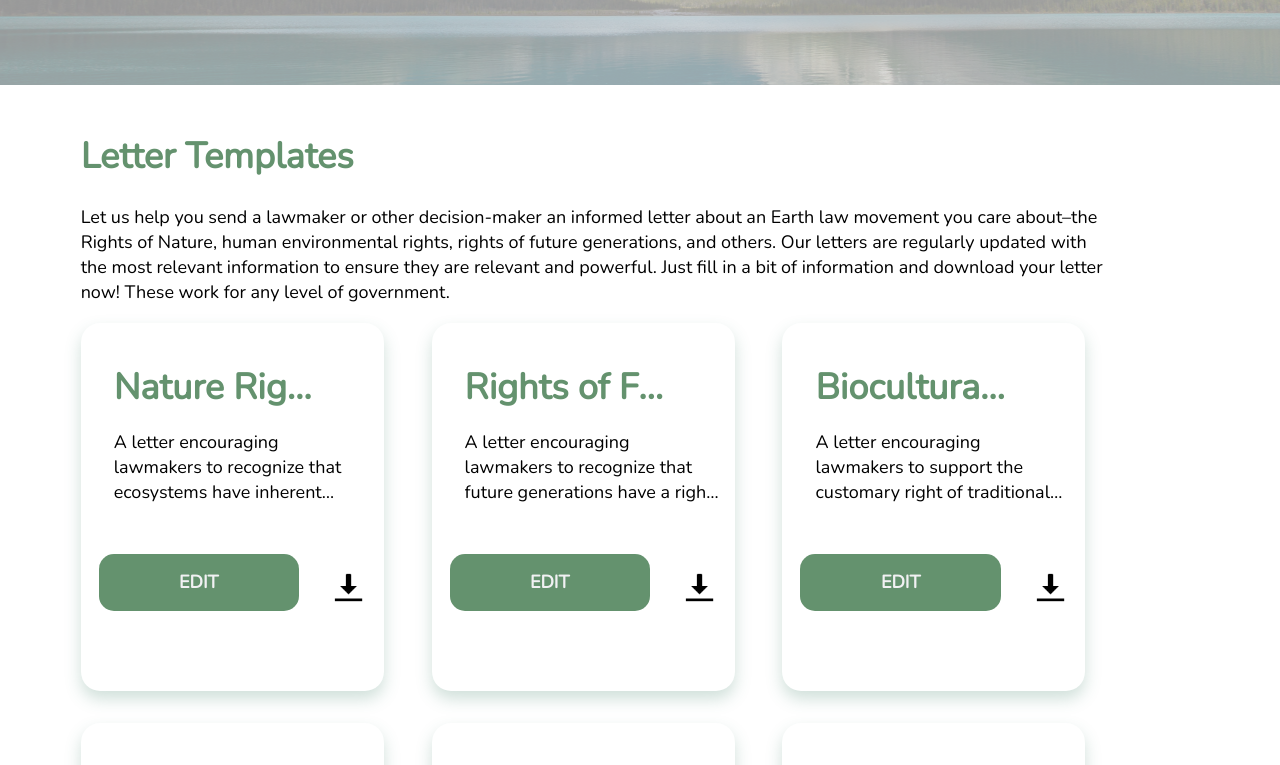
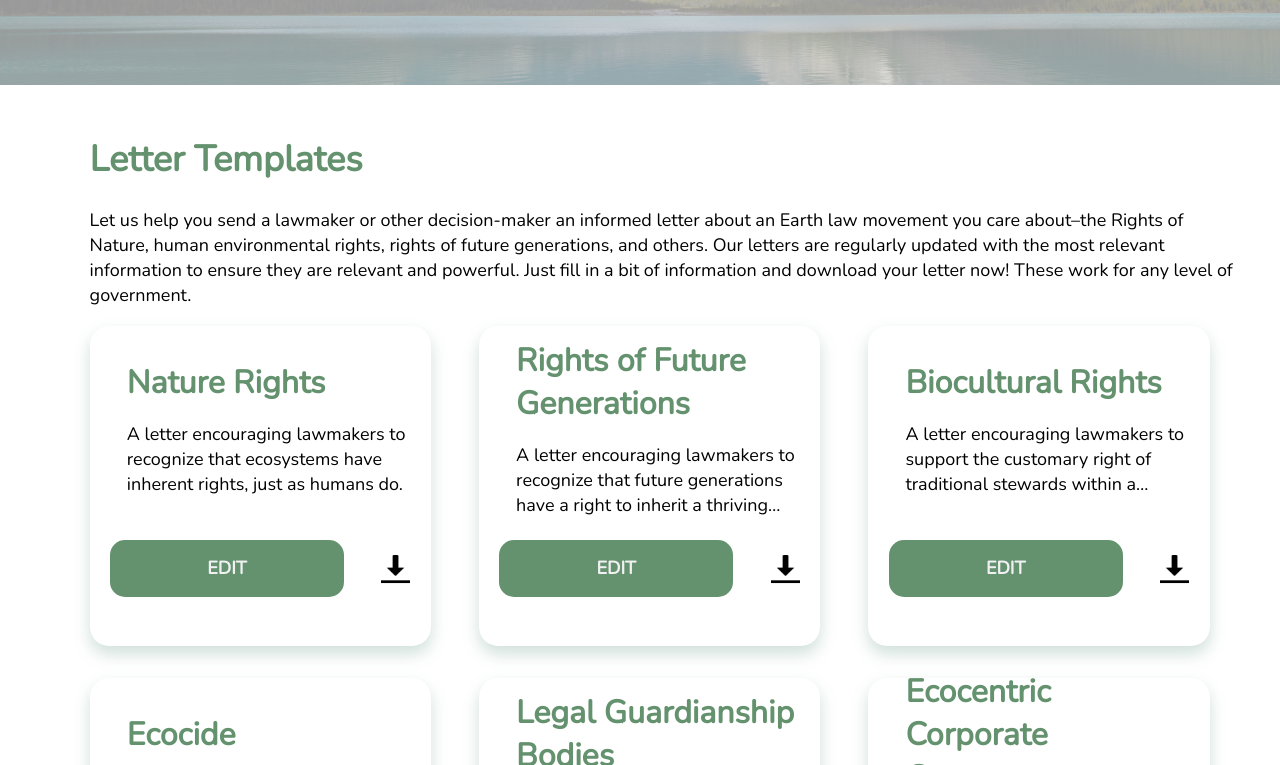
Before and after one commit to cornellh4i/earth-law-center, a React (Create React App) app in the folder client/: page /letters in a window 1280 px wide. Shown: the part 415-1180 px from the top of the page. Built offline with nearby package versions, Linux system fonts and the light colour scheme.

Commit message:
Adding styling changes to boxes'

```diff
--- a/client/src/components/TemplateCard/TemplateCard.css
+++ b/client/src/components/TemplateCard/TemplateCard.css
@@ -1,7 +1,7 @@
 @import url('https://fonts.googleapis.com/css?family=Nunito&display=swap');
 
 .card-container, .card-letter-container{
-    height: 23rem;
+    height: 20rem;
     border-radius: 1.2rem;
     padding-left: 1%;
     flex-direction: column;
@@ -48,16 +48,16 @@
 }
 
 .title-container{
-    max-width: 70%;
+    max-width: 90%;
 }
 
 .card-title{
     margin:0;
     font-family: 'Nunito', sans-serif;
     color: #64926E;
-    font-size: 36px;
+    font-size: 32px;
     font-weight: bold;
-    white-space: nowrap;
+    white-space: wrap;
     text-overflow: ellipsis;
     overflow: hidden;
     max-width: 100%;
--- a/client/src/pages/LettersDisplay/LettersDisplay.css
+++ b/client/src/pages/LettersDisplay/LettersDisplay.css
@@ -7,3 +7,9 @@
   padding-left:7%;
   width: 90%;
 }
+
+.letter-body-box{
+  display: flex;
+  flex-direction: row;
+  width: 93%;
+}
--- a/client/src/pages/LettersDisplay/LettersDisplay.jsx
+++ b/client/src/pages/LettersDisplay/LettersDisplay.jsx
@@ -22,7 +22,7 @@ const [checked, setChecked] = useState({
   return (
     <div>
       <Header title="Build Earth Letters" description="Customize and download model laws, resolutions, and other legal instruments that support a paradigm shift to better protect the planet. " hasSearch={true} searchBarPlaceholder="Search Letter Templates"></Header>
-      <div className="body-box">
+      <div className="letters-body-box">
         {/* <div className="side-box">
         <MultiSelectFilter setCheckedParent={setChecked} />
         </div> */}
```
